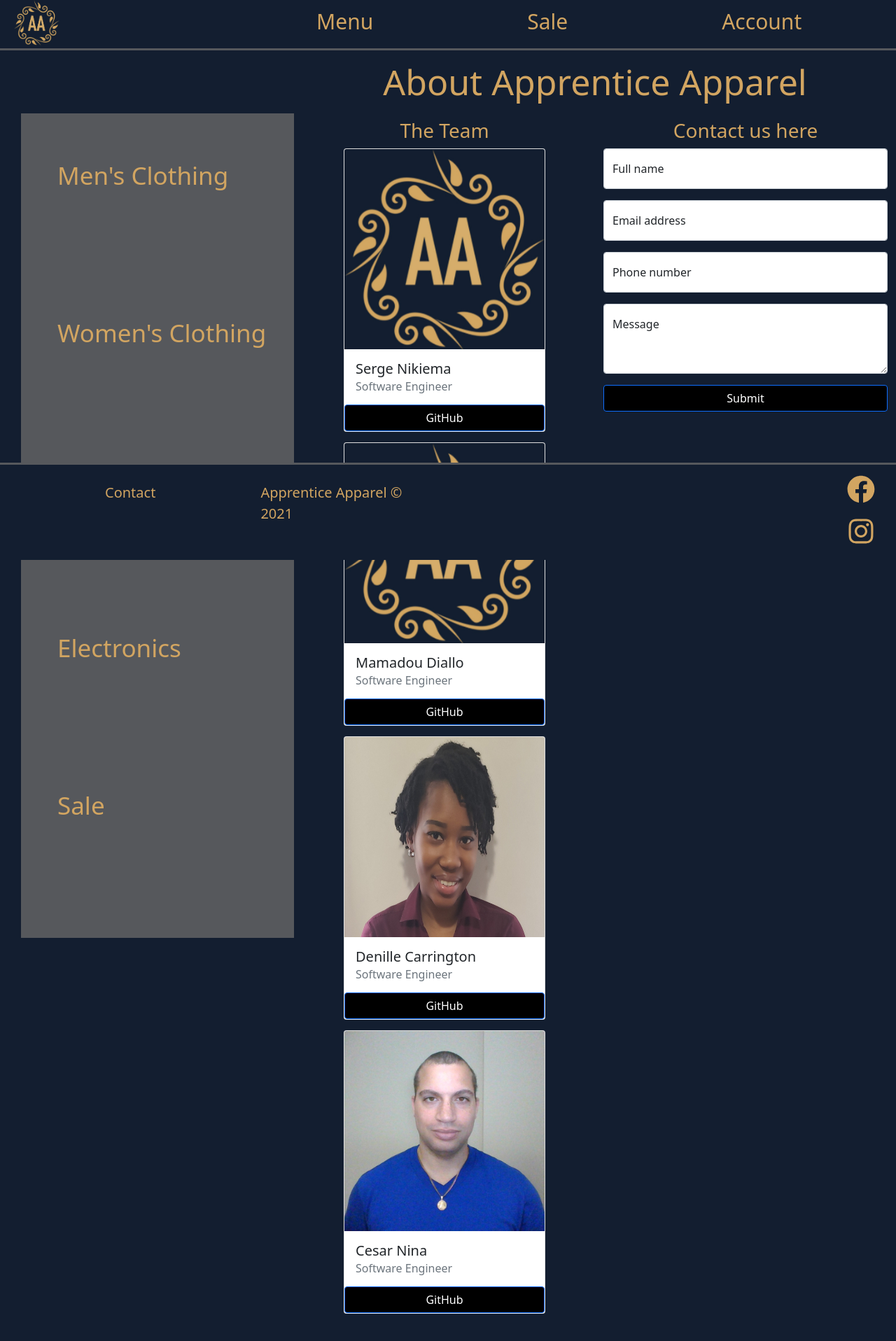
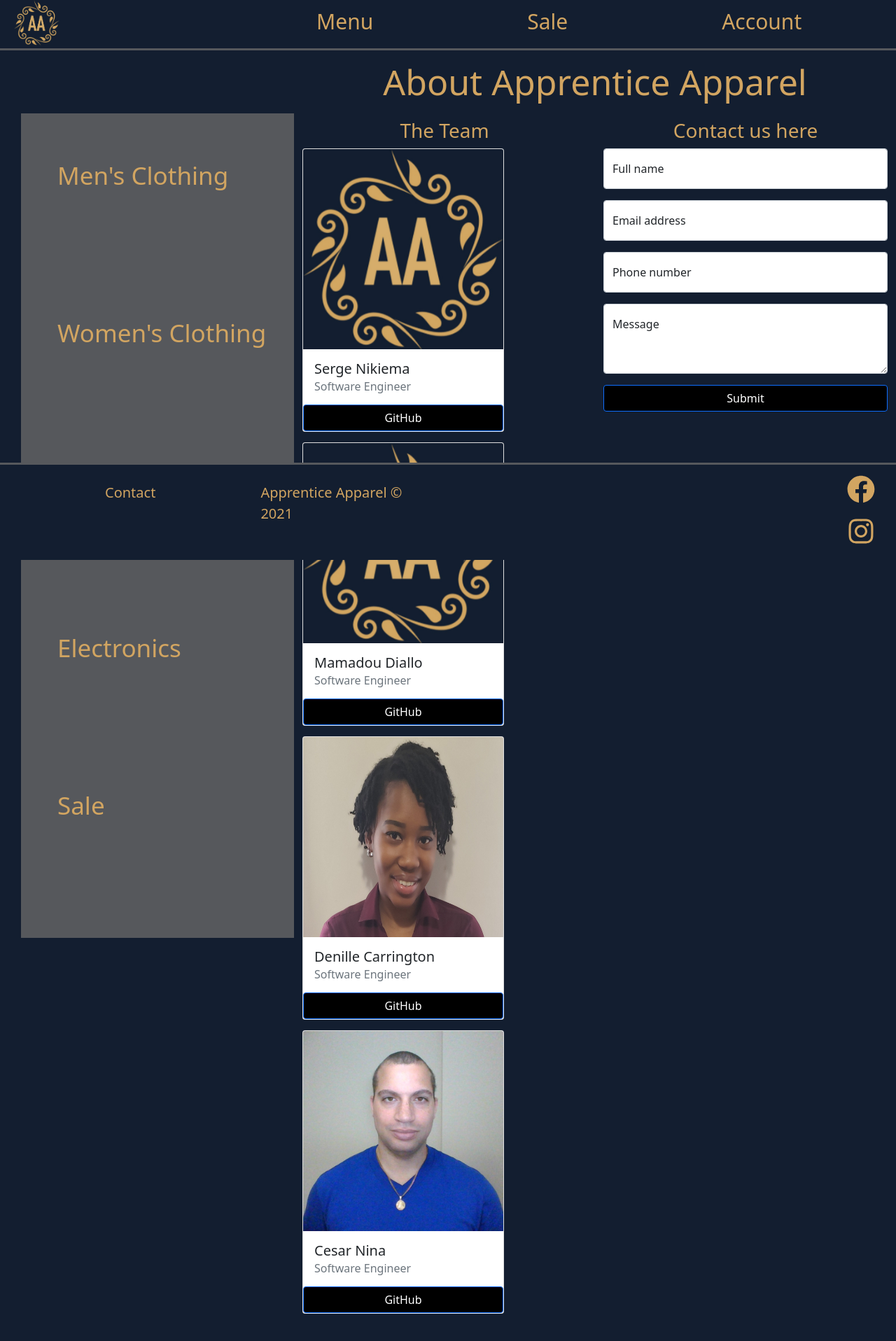
Before and after one commit to CDenille/apprenticeApparel, a React app: page /aa/contactus in a window 1280 px wide. Shown: the top 1916 px of the page at 70% size. Built offline with nearby package versions, Linux system fonts and the light colour scheme; grey boxes are pictures that could not be loaded.

Commit message:
remove the col md="auto" on the contact page

```diff
--- a/src/components/Contact.js
+++ b/src/components/Contact.js
@@ -45,7 +45,7 @@ const Contact = () => {
                     <Col><h3 className="contact-header">The Team</h3></Col>
                 </Row>
                 <Row className="justify-content-md-center">
-                <Col md="auto">
+                <Col>
                     <Card style={{ width: '18rem' }}>
                         <Card.Img className='profile-pic' variant="top" src={Logo} atl="Logo" />
                         <Card.Body>
@@ -55,7 +55,7 @@ const Contact = () => {
                         <Button className="github" onClick={()=>github('sergethi')}>GitHub</Button>
                     </Card>
                 </Col>
-                <Col md="auto">
+                <Col>
                     <Card style={{ width: '18rem' }}>
                         <Card.Img className='profile-pic' variant="top" src={Logo} atl="Logo" />
                         <Card.Body>
@@ -65,7 +65,7 @@ const Contact = () => {
                         <Button className="github" onClick={()=>github('saliouprogress')}>GitHub</Button>
                     </Card>
                 </Col>
-                <Col md="auto">
+                <Col>
                     <Card style={{ width: '18rem' }}>
                         <Card.Img className='profile-pic' variant="top"
                                 src={Denille} atl="Image of the developer, Denille" />
@@ -76,7 +76,7 @@ const Contact = () => {
                         <Button className="github" onClick={()=>github('CDenille')}>GitHub</Button>
                     </Card>
                 </Col>
-                <Col md="auto">
+                <Col>
                     <Card style={{ width: '18rem' }}>
                         <Card.Img className='profile-pic' variant="top"
                                 src={Cesar} atl="Image of the developer, Cesar" />
```
